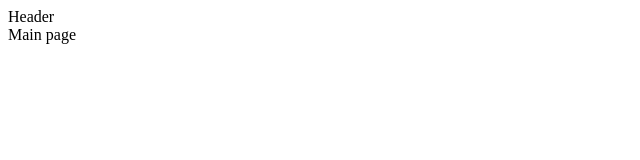
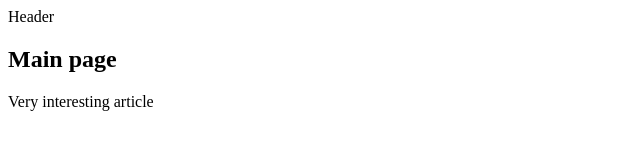
Before and after one commit to pecourses/pe2023-1-git-branching, a plain HTML site: page index.html in a window 1280 px wide. Shown: the whole page, without its empty margins (0-640 px from the left). Drawn offline with Linux system fonts and the light colour scheme.

Commit message:
Add article

```diff
--- a/index.html
+++ b/index.html
@@ -7,6 +7,9 @@
   </head>
   <body>
     <header>Header</header>
-    <main>Main page</main>
+    <main>
+      <h2>Main page</h2>
+      <article>Very interesting article</article>
+    </main>
   </body>
 </html>
```
